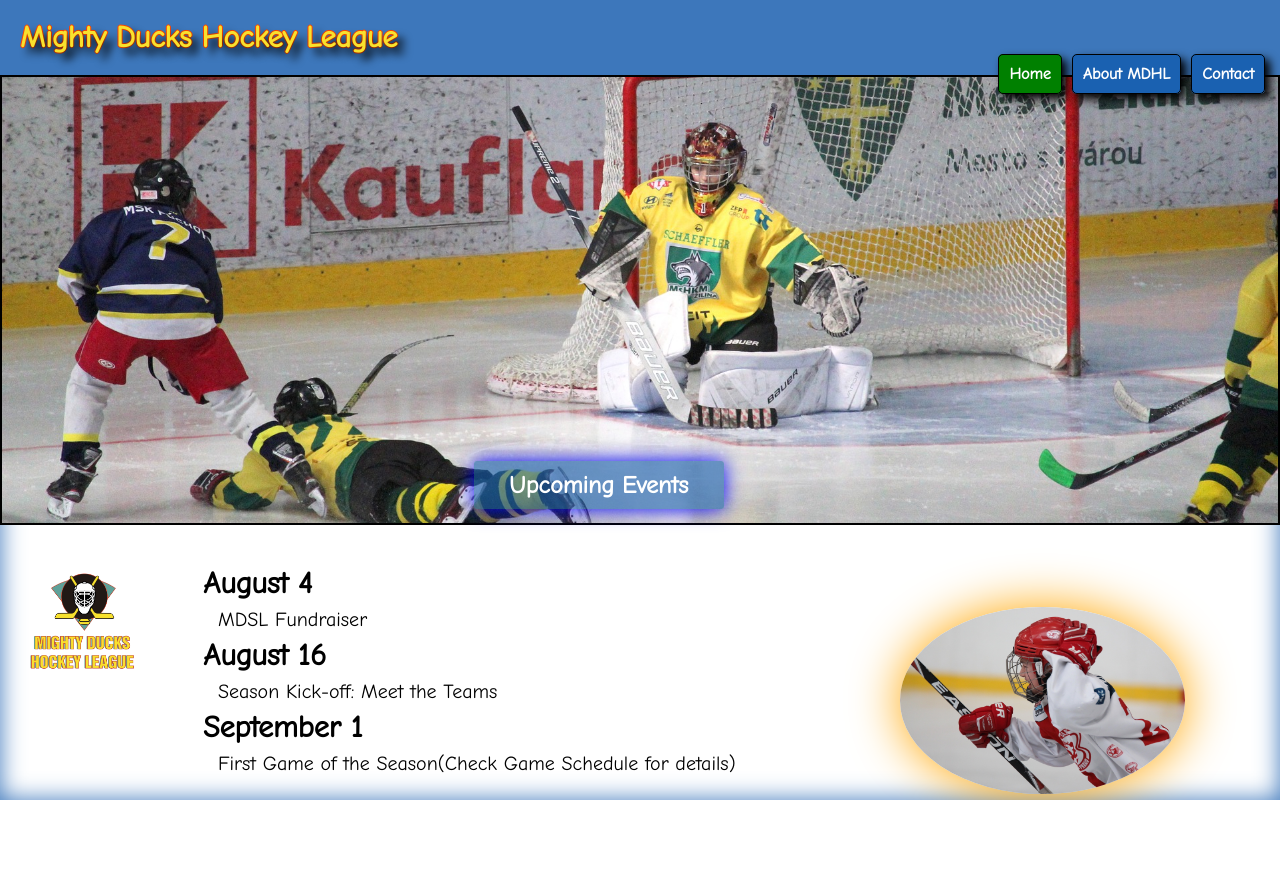
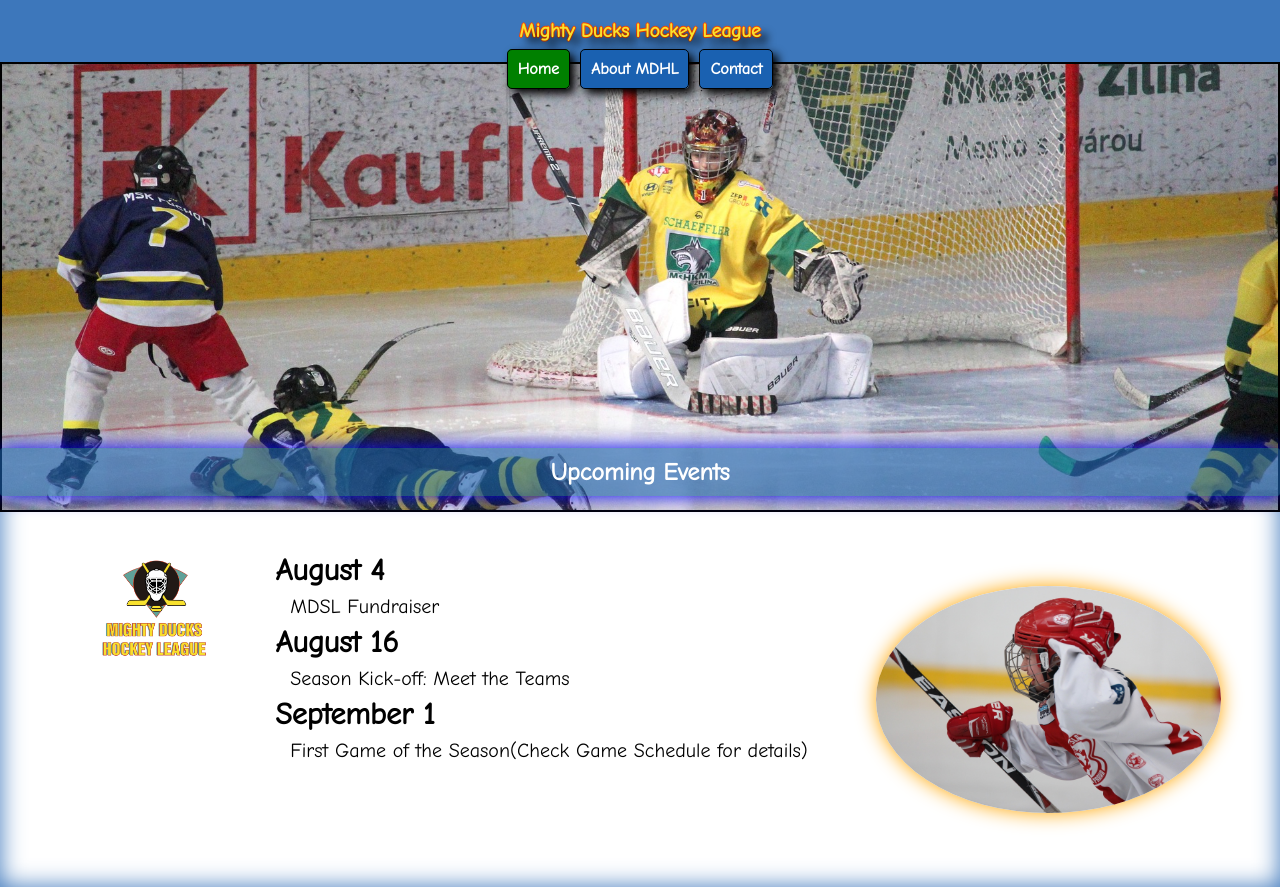
Before and after one commit to juanpablofavale/MDHL_favale, a plain HTML site: page index.html in a window 1280 px wide. Before the commit the page ends 800 px from the top, so only its background shows below. Drawn offline with Linux system fonts and the light colour scheme.

Commit message:
reparando errores de dimensiones

```diff
--- a/assets/styles/styles.css
+++ b/assets/styles/styles.css
@@ -5,17 +5,18 @@
 }
 
 body{
-    min-width: 100vw;
+    min-width: 100%;
     min-height: 100vh;
     font-family: 'Comic Neue', cursive;
     box-shadow: inset 0px 0px 25px #3d77bb;
 }
 
 h1{
+    text-align: center;
     color: #f8e12e;
-    padding: 20px;
+    padding: 20px 0;
     background-color: #3d77bb;
-    font-size: 30px;
+    font-size: 1.2rem;
     text-shadow: 7px 7px 8px black,
     1px 0px 0px orangered,
     0px 1px 0px orangered,
@@ -24,23 +25,24 @@ h1{
 }
 
 .banner{
-    width: 100vw;
+    width: 100%;
     min-height: 15rem;
     max-height: 450px;
     object-fit: cover;
     border: 2px solid black;
+
 }
 
 header section{
     position: relative;
-    width: 100%;
 }
 
 
 nav{
     position: absolute;
-    top: 65px;
-    right: 10px;
+    top: 60px;
+    width: 100%;
+    text-align: center;
 }
 
 nav a{
@@ -67,21 +69,21 @@ nav a:hover{
 }
 
 header h2{
+    position: absolute;
     color: white;
-    position: absolute;
     bottom: 20px;
-    left: 37%;
     text-align: center;
     background-color: #1a61b19a;
     padding: 10px;
-    width: 250px;
+    width: 100%;
     border-radius: 3px;
     margin: 0;
     box-shadow: 0 0 20px blue;
 }
 
 main{
-    margin: 30px 8px;
+    padding: 30px 0;
+    text-align: center;
 }
 
 main figure, main section, main div{
@@ -89,21 +91,20 @@ main figure, main section, main div{
     vertical-align: top;
 }
 
-main figure{
-    width: 25%;
+main section, main div{
+    min-width: 250px;
+    width: 45%;
+    text-align: start;
 }
 
-main section, main div{
-    width: 50%;
+figure.logo{
+    min-width: 120px;
+    width: 18%;
+    text-align: center;
 }
 
 #logo{
     width: 120px;
-    margin-left: 15px;
-}
-
-figure.logo{
-    width: 15%;
 }
 
 h3{
@@ -117,14 +118,17 @@ p{
 }
 
 .promo{
-    padding-top: 3rem;
+    min-width: 200px;
+    text-align: center;
+    width: 30%;
 }
 
 .promo img{
-    box-shadow: 0px 0px 50px orange;
+    box-shadow: 0px 0px 20px orange;
     width: 90%;
-    margin-left: 60px;
+    height: 70%;
     border-radius: 50%;
+    margin: 40px 0;
 }
 
 div p{
```
Also changed, not shown: about.html (+3 -4 lines).
